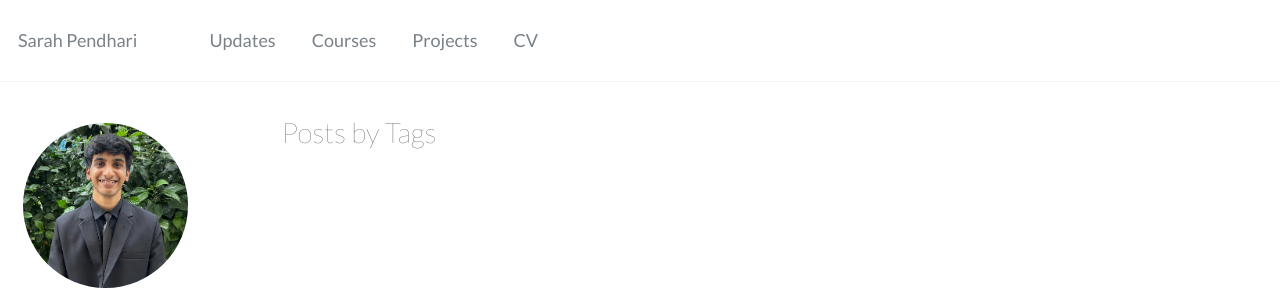
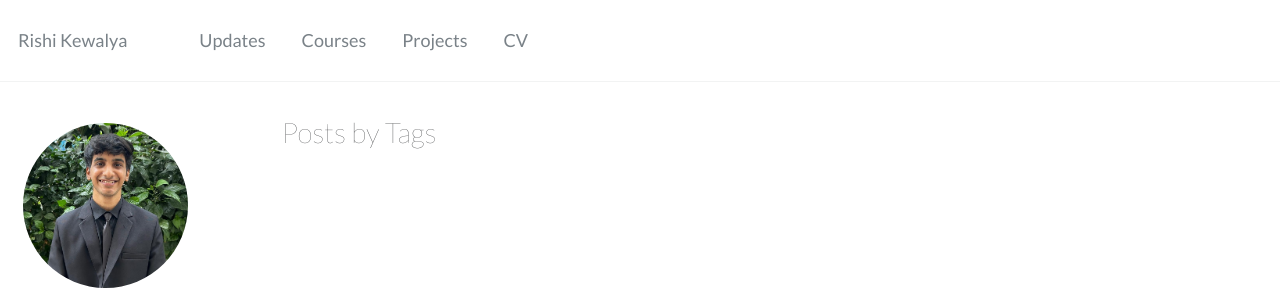
Before and after one commit to Rishikewalya/rishikewalya.github.io, a Jekyll site: the page built from _pages/tag-archive.html, in a window 1280 px wide. Shown: the top 290 px of the page. Built offline with Jekyll 4.4.1, drawn with Linux system fonts in a browser that asks for light colours; some web fonts are replaced.

Commit message:
Update _config.yml

```diff
--- a/_config.yml
+++ b/_config.yml
@@ -7,7 +7,7 @@
 
 # Site Settings
 locale                   : "en-US"
-title                    : "Sarah Pendhari"
+title                    : "Rishi Kewalya"
 title_separator          : "-"
 name                     : &name "Rishi Kewalya"
 description              : &description "Rishi Kewalya"
```
